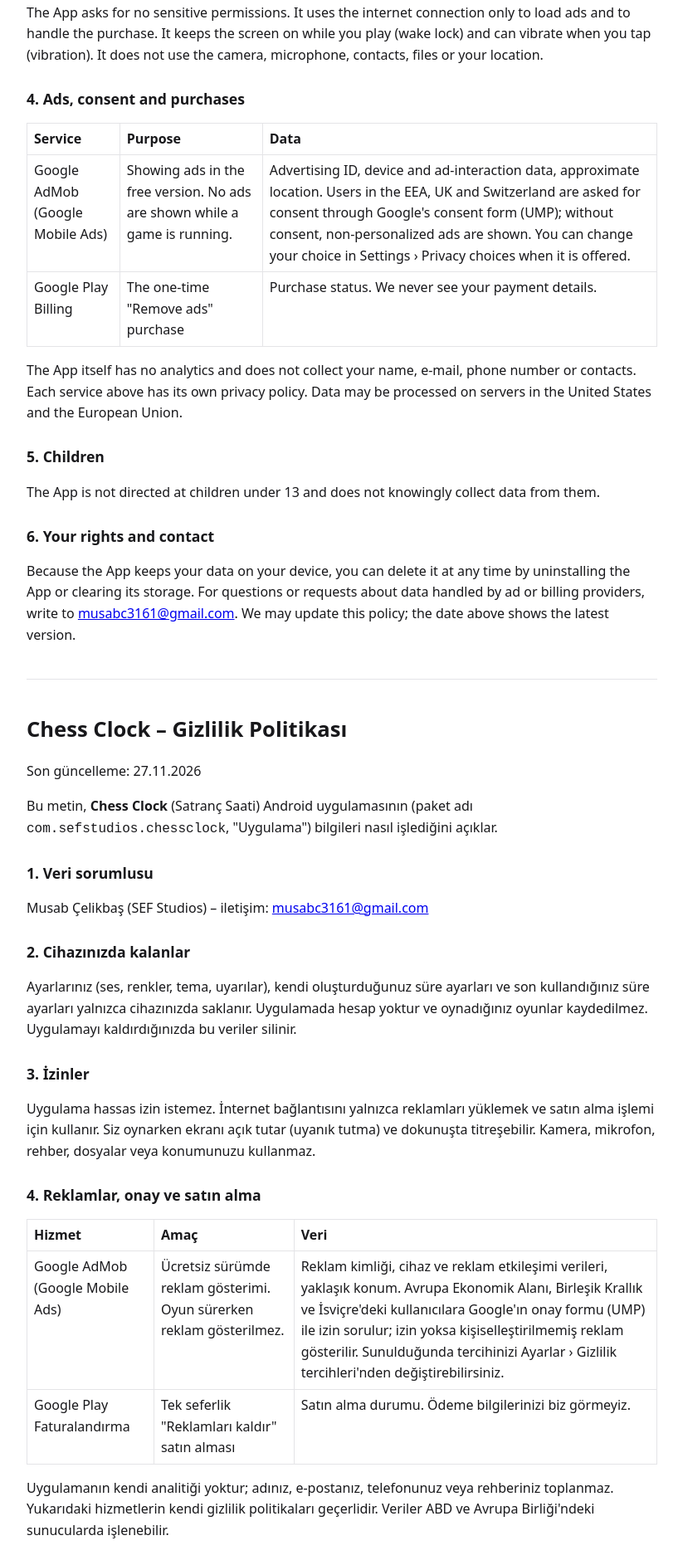
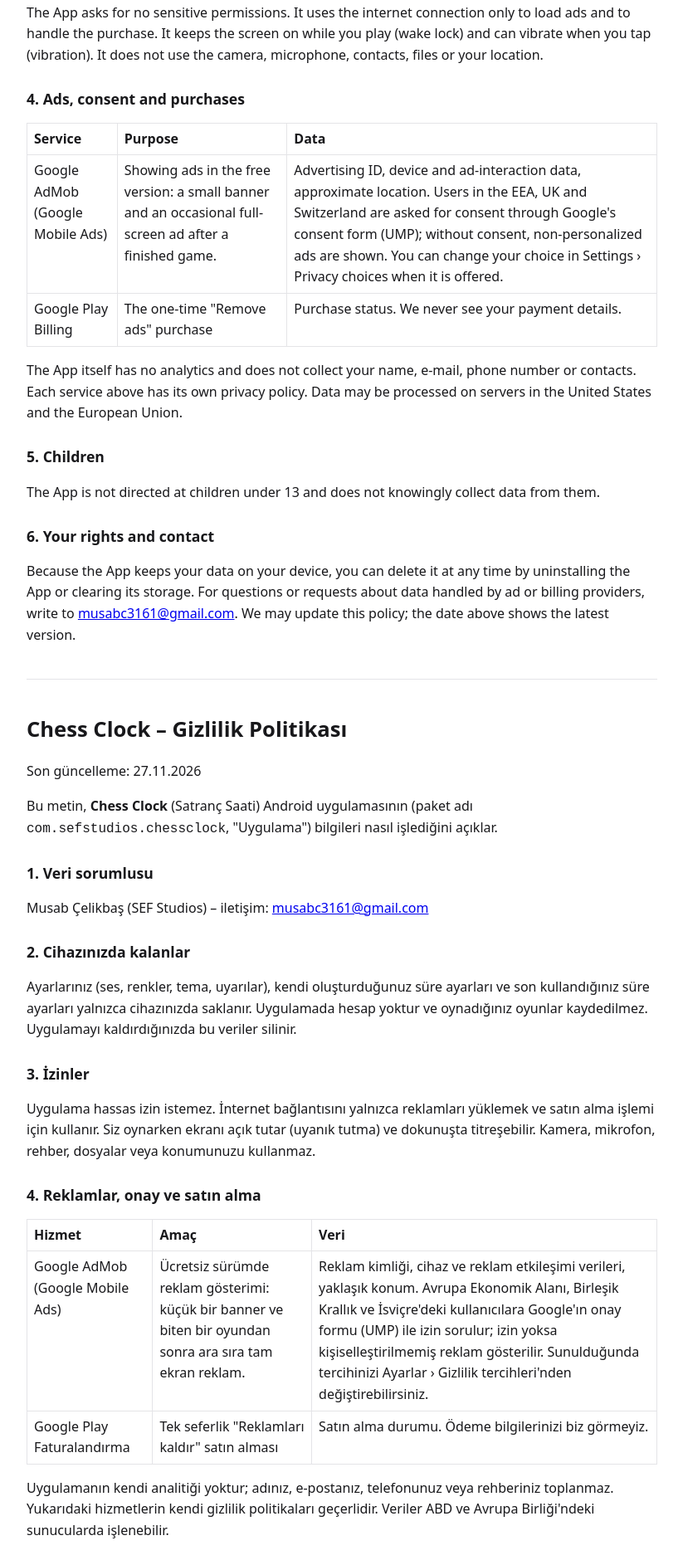
Before and after one commit to MusabC3161/SEF-Studios, a plain HTML site: page chessclock-privacy.html in a window 1280 px wide. Shown: the part 503-2383 px from the top of the page at 83% size, without its empty margins (228-1051 px from the left). Drawn offline with Linux system fonts and the light colour scheme.

Commit message:
Chess Clock privacy: ads are shown as a banner and after finished games

```diff
--- a/chessclock-privacy.html
+++ b/chessclock-privacy.html
@@ -29,7 +29,7 @@
 <h2>4. Ads, consent and purchases</h2>
 <table>
 <tr><th>Service</th><th>Purpose</th><th>Data</th></tr>
-<tr><td>Google AdMob (Google Mobile Ads)</td><td>Showing ads in the free version. No ads are shown while a game is running.</td><td>Advertising ID, device and ad-interaction data, approximate location. Users in the EEA, UK and Switzerland are asked for consent through Google's consent form (UMP); without consent, non-personalized ads are shown. You can change your choice in Settings › Privacy choices when it is offered.</td></tr>
+<tr><td>Google AdMob (Google Mobile Ads)</td><td>Showing ads in the free version: a small banner and an occasional full-screen ad after a finished game.</td><td>Advertising ID, device and ad-interaction data, approximate location. Users in the EEA, UK and Switzerland are asked for consent through Google's consent form (UMP); without consent, non-personalized ads are shown. You can change your choice in Settings › Privacy choices when it is offered.</td></tr>
 <tr><td>Google Play Billing</td><td>The one-time "Remove ads" purchase</td><td>Purchase status. We never see your payment details.</td></tr>
 </table>
 <p>The App itself has no analytics and does not collect your name, e-mail, phone number or contacts. Each service above has its own privacy policy. Data may be processed on servers in the United States and the European Union.</p>
@@ -58,7 +58,7 @@
 <h2>4. Reklamlar, onay ve satın alma</h2>
 <table>
 <tr><th>Hizmet</th><th>Amaç</th><th>Veri</th></tr>
-<tr><td>Google AdMob (Google Mobile Ads)</td><td>Ücretsiz sürümde reklam gösterimi. Oyun sürerken reklam gösterilmez.</td><td>Reklam kimliği, cihaz ve reklam etkileşimi verileri, yaklaşık konum. Avrupa Ekonomik Alanı, Birleşik Krallık ve İsviçre'deki kullanıcılara Google'ın onay formu (UMP) ile izin sorulur; izin yoksa kişiselleştirilmemiş reklam gösterilir. Sunulduğunda tercihinizi Ayarlar › Gizlilik tercihleri'nden değiştirebilirsiniz.</td></tr>
+<tr><td>Google AdMob (Google Mobile Ads)</td><td>Ücretsiz sürümde reklam gösterimi: küçük bir banner ve biten bir oyundan sonra ara sıra tam ekran reklam.</td><td>Reklam kimliği, cihaz ve reklam etkileşimi verileri, yaklaşık konum. Avrupa Ekonomik Alanı, Birleşik Krallık ve İsviçre'deki kullanıcılara Google'ın onay formu (UMP) ile izin sorulur; izin yoksa kişiselleştirilmemiş reklam gösterilir. Sunulduğunda tercihinizi Ayarlar › Gizlilik tercihleri'nden değiştirebilirsiniz.</td></tr>
 <tr><td>Google Play Faturalandırma</td><td>Tek seferlik "Reklamları kaldır" satın alması</td><td>Satın alma durumu. Ödeme bilgilerinizi biz görmeyiz.</td></tr>
 </table>
 <p>Uygulamanın kendi analitiği yoktur; adınız, e-postanız, telefonunuz veya rehberiniz toplanmaz. Yukarıdaki hizmetlerin kendi gizlilik politikaları geçerlidir. Veriler ABD ve Avrupa Birliği'ndeki sunucularda işlenebilir.</p>
```
